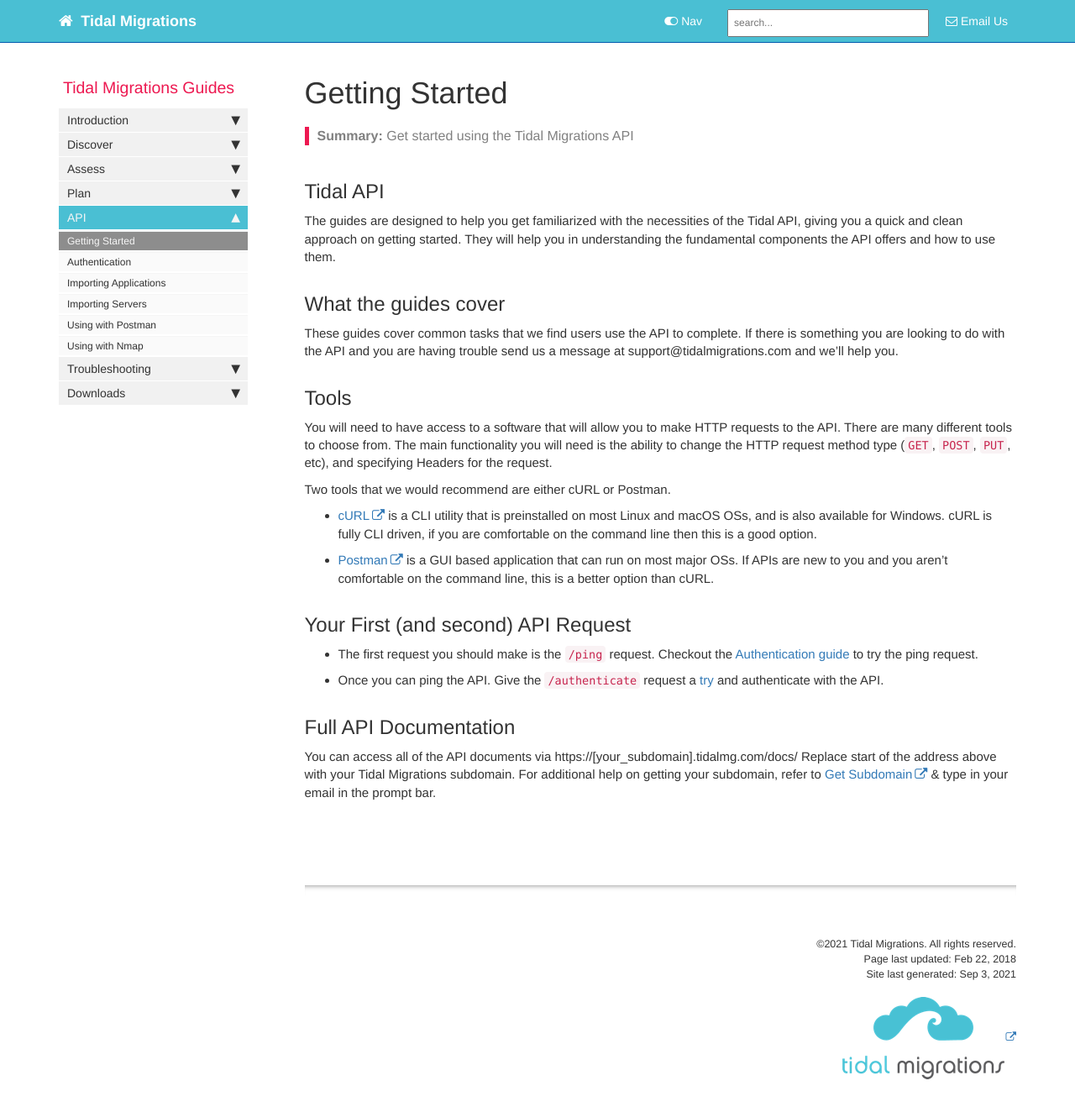
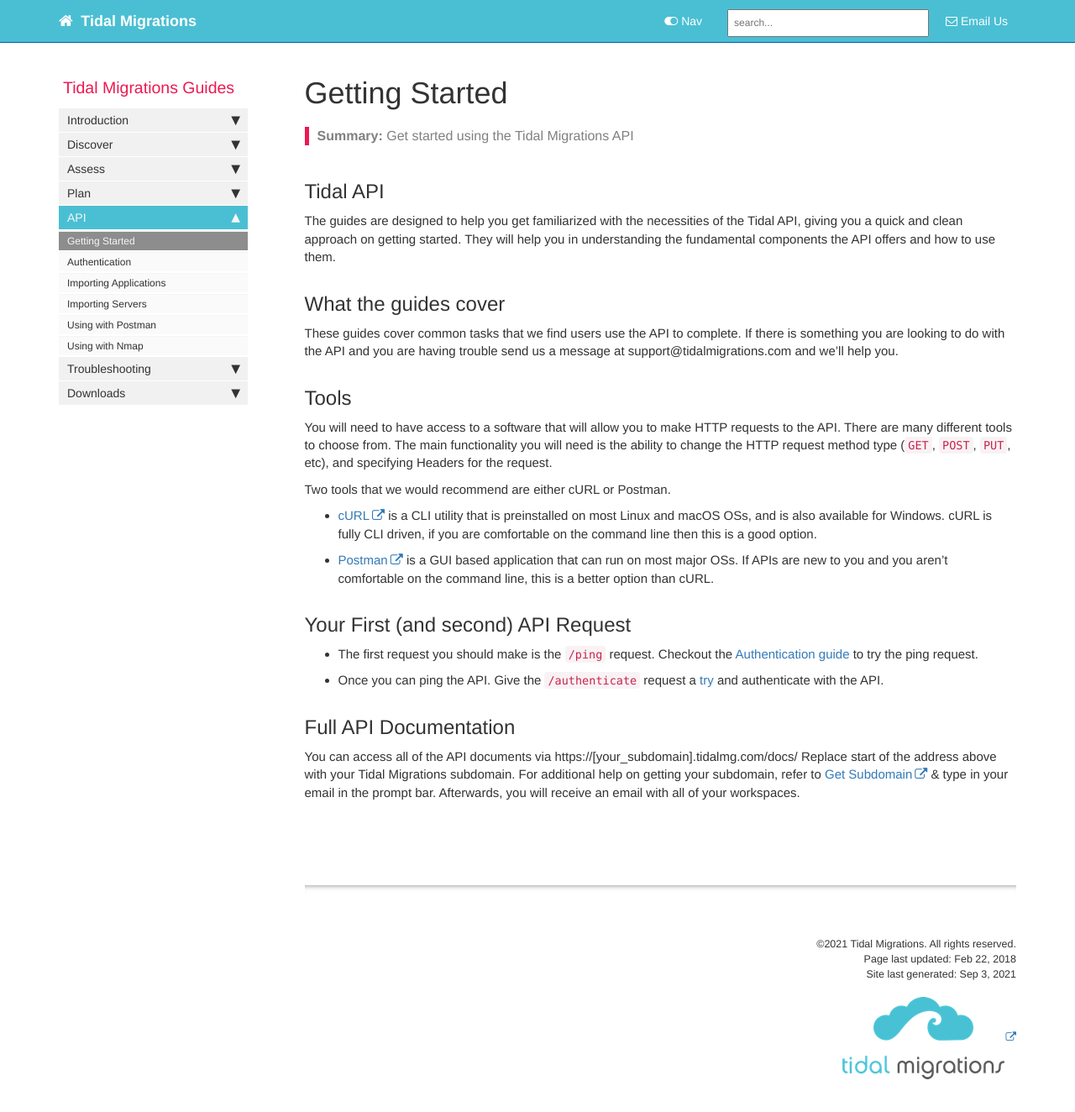
Before and after one commit to tidalmigrations/tidalmigrations.github.io, a Jekyll site: the page built from pages/api/getting_started.md, in a window 1280 px wide and 1362 px high. Shown: the top 1324 px of the window at 84% size. Built offline with Jekyll 4.4.1, drawn with Linux system fonts in a browser that asks for light colours; nearby versions of some CDN libraries; comment, search, counter and statistics services are not loaded.

```diff
--- a/pages/api/getting_started.md
+++ b/pages/api/getting_started.md
@@ -38,4 +38,4 @@ Two tools that we would recommend are either cURL or Postman.
 
 You can access all of the API documents via https://[your_subdomain].tidalmg.com/docs/
 Replace start of the address above with your Tidal Migrations subdomain.
-For additional help on getting your subdomain, refer to [Get Subdomain](https://get.tidalmg.com/workspaces) & type in your email in the prompt bar.
+For additional help on getting your subdomain, refer to [Get Subdomain](https://get.tidalmg.com/workspaces) & type in your email in the prompt bar. Afterwards, you will receive an email with all of your workspaces.
```
Also changed, not shown: pages/api/authentication.md (+3 -3 lines), pages/api/get_several.md (+1 -1 lines), pages/api/importing_applications.md (+1 -1 lines), pages/api/importing_servers.md (+2 -2 lines).
